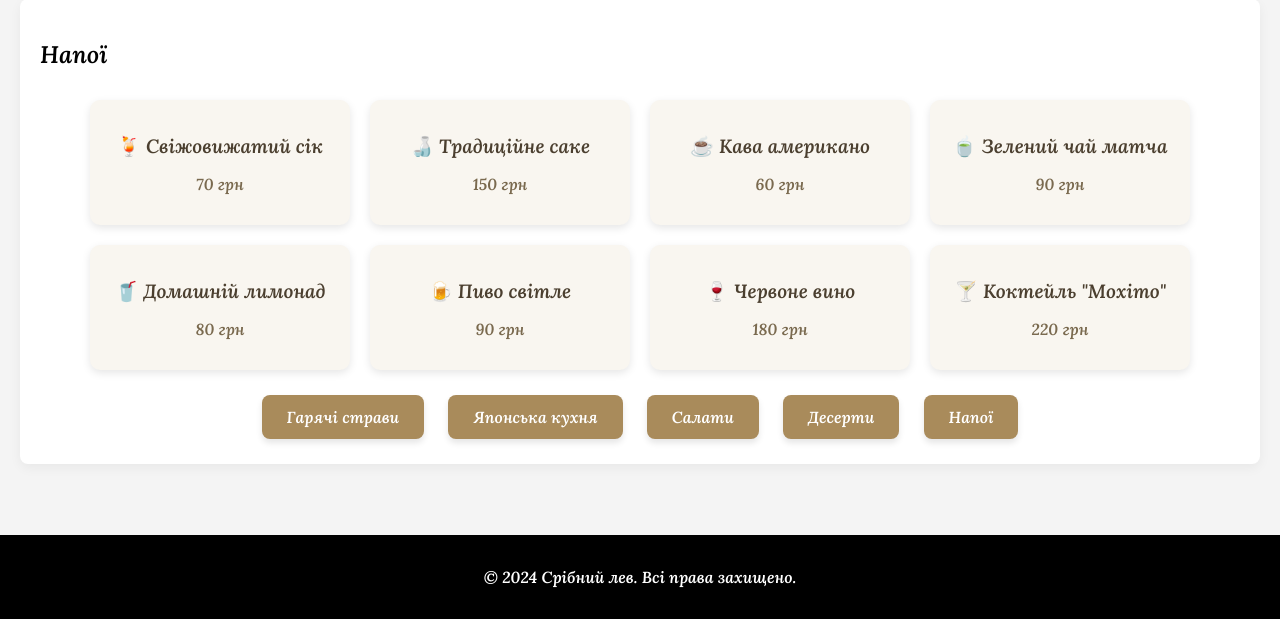
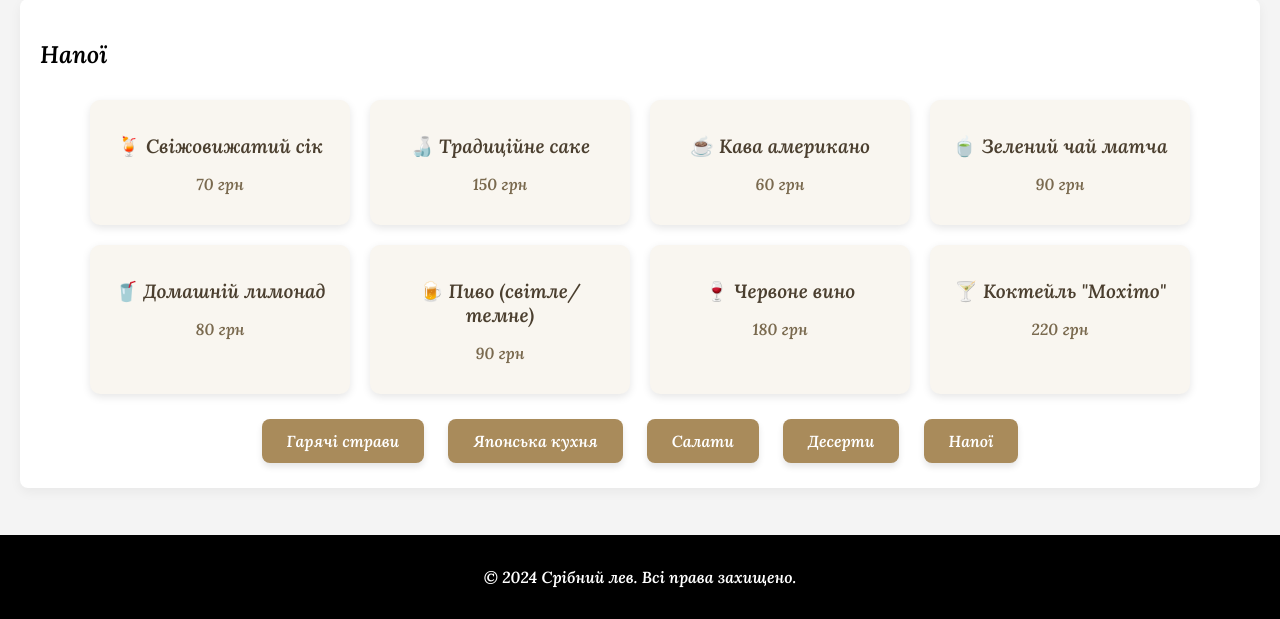
Before and after one commit to tyomkaisu/sribnylev2, a Flask app: page /menu/drinks in a window 1280 px wide. Shown: the part 181-800 px from the top of the page. Run offline with Flask 3, Linux system fonts and the light colour scheme.

Commit message:
пиво

```diff
--- a/app.py
+++ b/app.py
@@ -161,7 +161,7 @@ def menu_category(category):
                 ('☕ Кава американо', 60),
                 ('🍵 Зелений чай матча', 90),
                 ('🥤 Домашній лимонад', 80),
-                ('🍺 Пиво світле', 90),
+                ('🍺 Пиво (світле/темне)', 90),
                 ('🍷 Червоне вино', 180),
                 ('🍸 Коктейль "Мохіто"', 220),
             ]
--- a/templates/index.html
+++ b/templates/index.html
@@ -36,7 +36,7 @@
 <section id="featured-dishes">
     <h2>Популярні страви</h2>
     <ul>
-        <li><strong>Суші-сет "Левиний спокій"</strong> — 24 роли, соєвий соус та васабі</li>
+        <li><strong>Суші-сет "Срібний лев"</strong> — 24 роли, соєвий соус та васабі</li>
         <li><strong>Паста з креветками</strong> — ніжна, з вершковим соусом та зеленню</li>
         <li><strong>Домашній лимонад</strong> — класичний, з м’ятою та лаймом</li>
     </ul>
```
